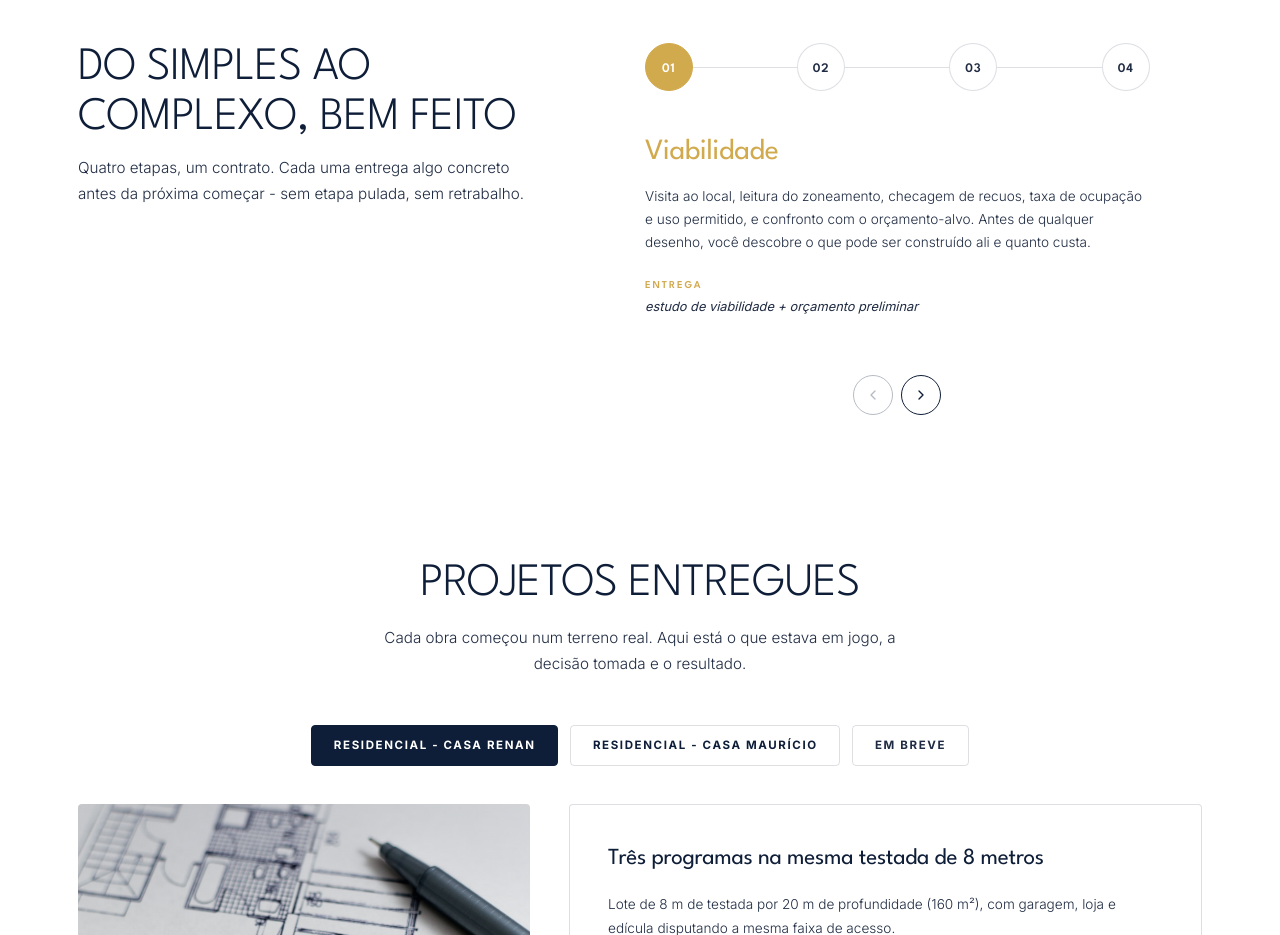
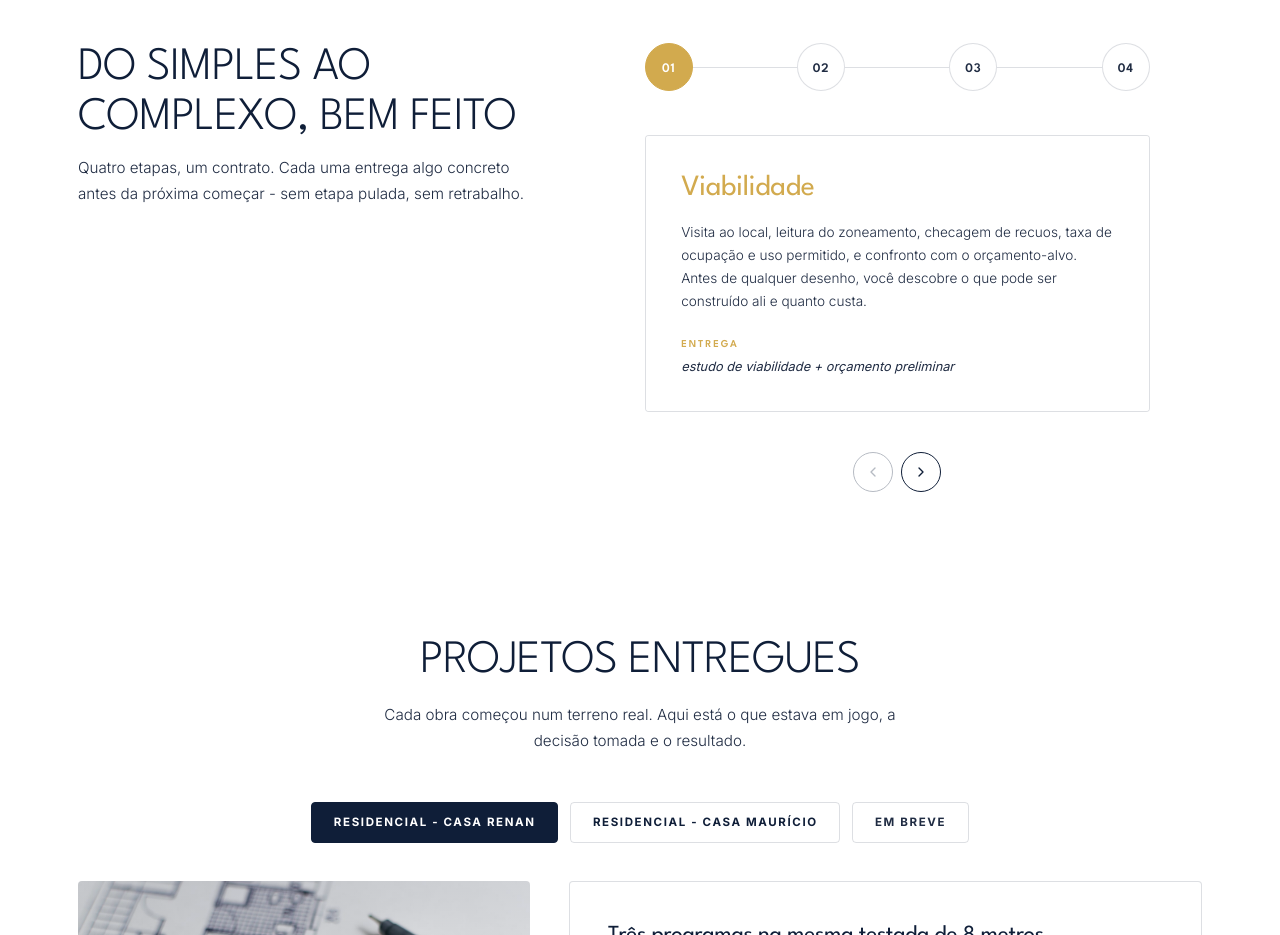
Before and after one commit to Eduarda-Nere/projeto-01, a React (Vite) app: page / in a window 1280 px wide. Shown: the part 2300-3235 px from the top of the page. Built offline with nearby package versions, Linux system fonts and the light colour scheme.

Commit message:
ajustes de design

```diff
--- a/src/components/Processo/Processo.styles.ts
+++ b/src/components/Processo/Processo.styles.ts
@@ -48,6 +48,8 @@ export const Subtitle = styled(SectionSubtitle)`
     margin: 0.75rem 0 0;
     max-width: 56ch;
 `;
+
+/* ---------- Stepper horizontal ---------- */
 
 export const Stepper = styled.div`
     position: relative;
@@ -107,14 +109,14 @@ export const StepperCircle = styled.button<{
     cursor: pointer;
     border: 1.5px solid
         ${({ $active, $done, theme }) =>
-        $active || $done ? theme.colors.gold : theme.colors.lineOnCream};
+            $active || $done ? theme.colors.gold : theme.colors.lineOnCream};
     background: ${({ theme }) => theme.colors.paper};
     color: ${({ $active, $done, theme }) =>
         $active
             ? theme.colors.paper
             : $done
-                ? theme.colors.gold
-                : theme.colors.ink70};
+              ? theme.colors.gold
+              : theme.colors.ink70};
     transition:
         background 0.4s ${({ theme }) => theme.easeOut},
         border-color 0.4s ${({ theme }) => theme.easeOut},
@@ -140,6 +142,8 @@ export const StepperCircle = styled.button<{
     }
 `;
 
+/* ---------- Painel de conteúdo (retângulo com borda completa) ---------- */
+
 export const StepPanel = styled.div`
     position: relative;
     width: calc(75% + 48px);
@@ -148,9 +152,8 @@ export const StepPanel = styled.div`
     overflow: hidden;
     min-height: 200px;
     background: ${({ theme }) => theme.colors.paper};
-    clip-path: inset(0 1px 0 1px);
-    -webkit-clip-path: inset(0 1px 0 1px);
-    transform: translateZ(0);
+    border: 1px solid ${({ theme }) => theme.colors.lineOnCream};
+    border-radius: 4px;
 `;
 
 export const StepTrack = styled.div<{ $offset: number }>`
@@ -170,7 +173,7 @@ export const StepSlide = styled.div`
     flex-direction: column;
     justify-content: flex-start;
     gap: 1rem;
-    padding: 0;
+    padding: clamp(1.5rem, 2.75vw, 2.25rem) clamp(1.35rem, 2.75vw, 2.25rem);
     background: ${({ theme }) => theme.colors.paper};
     border: none;
     color: ${({ theme }) => theme.colors.navy};
@@ -215,6 +218,8 @@ export const StepDeliveryText = styled.span`
     font-style: italic;
     color: ${({ theme }) => theme.colors.ink70};
 `;
+
+/* ---------- Setas abaixo ---------- */
 
 export const StepFooter = styled.div`
     display: flex;
```
